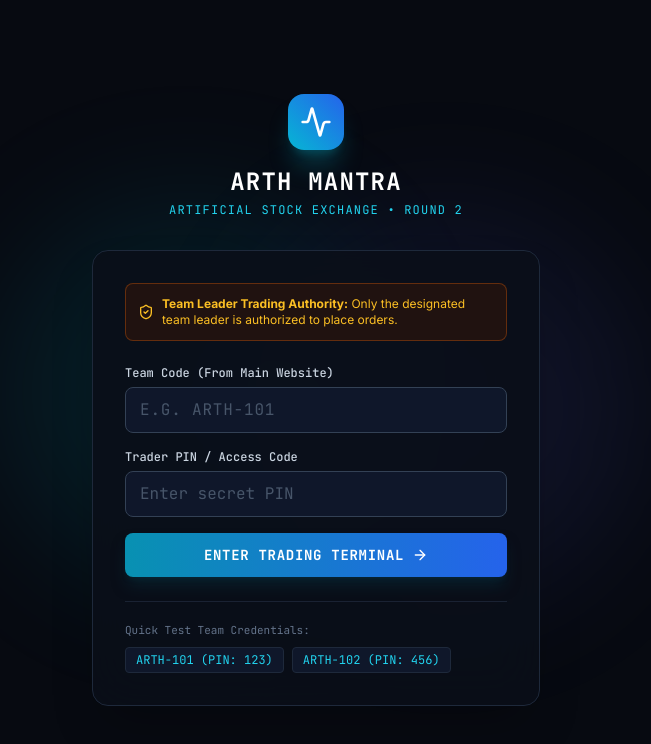
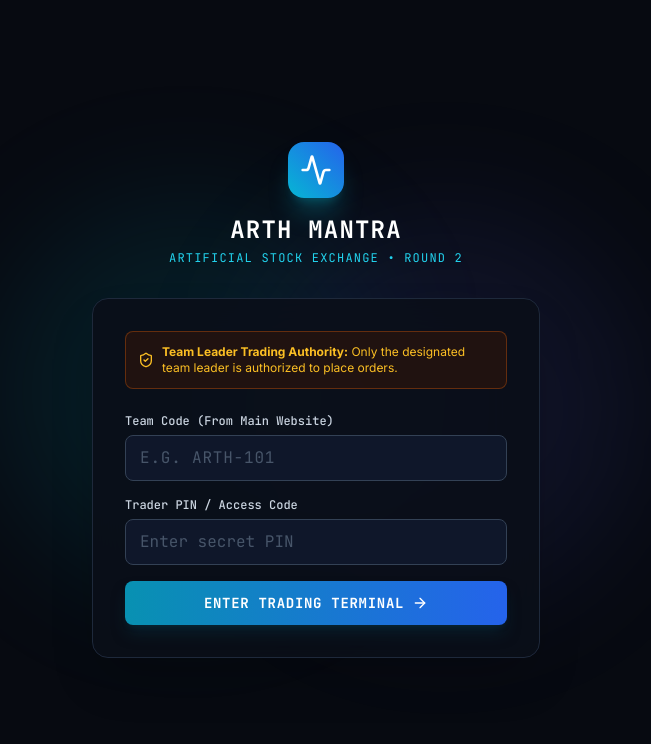
Before and after one commit to SELIXX07/arth-mantra-stock-market, a React (Vite) app: page / in a window 1280 px wide. Shown: the top 744 px of the page, without its empty margins (324-975 px from the left). Built offline with nearby package versions, Linux system fonts and the light colour scheme.

Commit message:
clean: Purge demo teams, test trade records and placeholder credentials

```diff
--- a/src/pages/AdminDesk.tsx
+++ b/src/pages/AdminDesk.tsx
@@ -437,7 +437,7 @@ export const AdminDesk: React.FC = () => {
         notifySuccess(`Synced ${syncRes.syncedCount} approved teams from Arth Mantra Supabase!`);
         loadData();
       } else {
-        notifySuccess('Supabase queried successfully (no pending approved teams found, demo teams active).');
+        notifySuccess('Supabase queried successfully (no approved teams found in database).');
       }
     } catch (err: any) {
       alert('Error syncing from Supabase: ' + err.message);
--- a/src/pages/LoginPage.tsx
+++ b/src/pages/LoginPage.tsx
@@ -155,35 +155,6 @@ export const LoginPage: React.FC<LoginPageProps> = ({ onLoginSuccess }) => {
               )}
             </button>
           </form>
-
-          {/* Quick Demo Credentials */}
-          <div className="mt-6 pt-5 border-t border-slate-800/80">
-            <span className="text-[11px] text-slate-500 font-mono block mb-2">
-              Quick Test Team Credentials:
-            </span>
-            <div className="flex flex-wrap gap-2 text-xs font-mono">
-              <button
-                type="button"
-                onClick={() => {
-                  setTeamCode('ARTH-101');
-                  setPassword('123');
-                }}
-                className="px-2.5 py-1 rounded bg-slate-900 border border-slate-800 text-cyan-400 hover:border-slate-700 transition-colors"
-              >
-                ARTH-101 (PIN: 123)
-              </button>
-              <button
-                type="button"
-                onClick={() => {
-                  setTeamCode('ARTH-102');
-                  setPassword('456');
-                }}
-                className="px-2.5 py-1 rounded bg-slate-900 border border-slate-800 text-cyan-400 hover:border-slate-700 transition-colors"
-              >
-                ARTH-102 (PIN: 456)
-              </button>
-            </div>
-          </div>
         </div>
       </div>
     </div>
```
Also changed, not shown: 1 other file (tests, documents, lock files or other folders).
